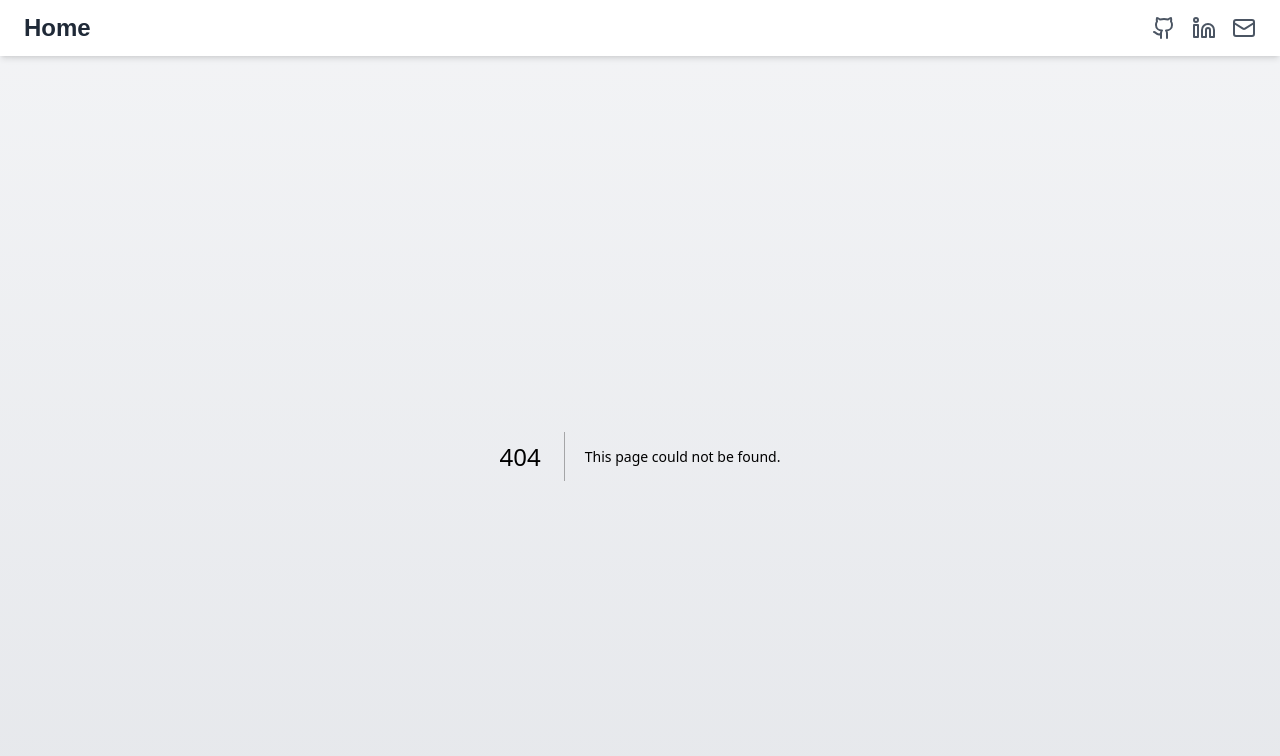
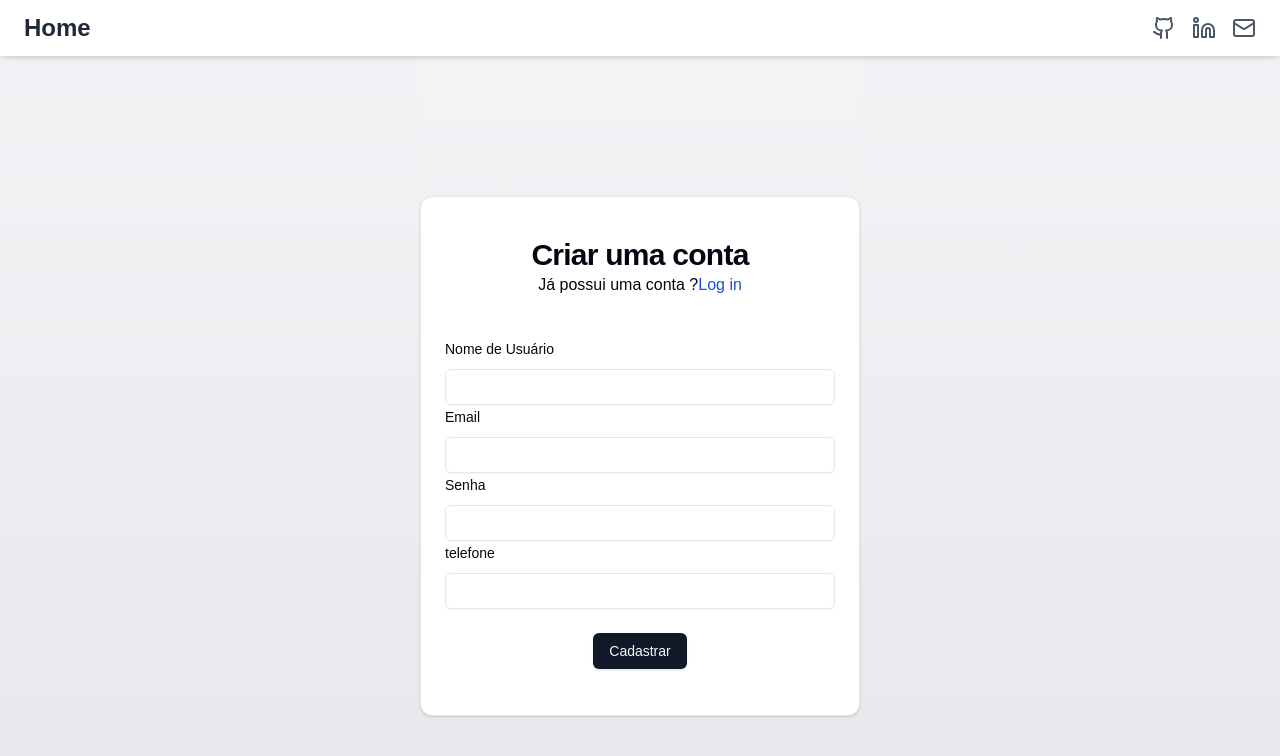
Before and after one commit to NosborCT/all_projects, a Next.js app: page /pages/cadastro in a window 1280 px wide. Before the commit this address had no page. Shown: the top 756 px of the page. Built offline with nearby package versions, Linux system fonts and the light colour scheme.

Commit message:
Feat: Realizado a criação da pagina de login e cadastro

```diff
--- /dev/null
+++ b/src/app/pages/cadastro/page.tsx
@@ -0,0 +1,115 @@
+"use client";
+
+import { z } from "zod";
+import { zodResolver } from "@hookform/resolvers/zod";
+import { useForm } from "react-hook-form";
+import { Button } from "@/components/ui/button";
+import {
+  Form,
+  FormControl,
+  FormField,
+  FormItem,
+  FormLabel,
+} from "@/components/ui/form";
+import { Input } from "@/components/ui/input";
+import { Card, CardContent, CardFooter, CardTitle } from "@/components/ui/card";
+
+const formSchema = z.object({
+  nome: z.string().min(1, "Nome é obrigatório"),
+  email: z.string().email("Email inválido").min(1, "Email é obrigatório"),
+  senha: z.string().min(6, "Senha deve ter no mínimo 6 caracteres"),
+  telefone: z.string().min(10, "Telefone deve ter pelo menos 10 caracteres"),
+});
+const CadastroPage = () => {
+  const form = useForm<z.infer<typeof formSchema>>({
+    resolver: zodResolver(formSchema),
+    defaultValues: {
+      nome: "",
+      email: "",
+      senha: "",
+      telefone: "",
+    },
+  });
+
+  function onSubmit(values: z.infer<typeof formSchema>) {
+    alert("Os valores dos campos estão sendo salvos em json por enquanto...")
+    console.log(values);
+    form.reset();
+  }
+
+  return (
+    <div className="  min-h-screen bg-gradient-to-b from-gray-100 to-gray-200 dark:from-gray-900 dark:to-gray-800 flex justify-center items-center  ">
+      <Form {...form}>
+        <form onSubmit={form.handleSubmit(onSubmit)} className="space-y-8">
+          <Card className=" hover:shadow-lg transition-shadow duration-300 mx-auto w-[27.5rem] h-[32.5rem]">
+            <CardTitle className=" font-bold text-3xl mt-10 flex items-center justify-center ">
+              Criar uma conta
+            </CardTitle>
+              <p className=" flex items-center justify-center mb-10"> Já possui uma conta ? <a className=" text-blue-700" href="/pages/login"> Log in</a> </p>
+            <CardContent >
+              <FormField
+                control={form.control}
+                name="nome"
+                render={({ field }) => (
+                  <FormItem>
+                    <FormLabel   >Nome de Usuário </FormLabel>
+                    <FormControl>
+                      <Input   {...field} />
+                    </FormControl>
+                  </FormItem>
+                )}
+              />
+
+
+              <FormField
+                control={form.control}
+                name="email"
+                render={({ field }) => (
+                  <FormItem>
+                    <FormLabel>Email </FormLabel>
+                    <FormControl>
+                      <Input type="email" {...field} />
+                    </FormControl>
+                  </FormItem>
+                )}
+              />
+
+              <FormField
+                control={form.control}
+                name="senha"
+                render={({ field }) => (
+                  <FormItem>
+                    <FormLabel>Senha </FormLabel>
+                    <FormControl>
+                      <Input type="password" {...field} />
+                    </FormControl>
+                  </FormItem>
+                )}
+              />
+
+              <FormField
+                control={form.control}
+                name="telefone"
+                render={({ field }) => (
+                  <FormItem>
+                    <FormLabel>telefone </FormLabel>
+                    <FormControl>
+                      <Input {...field} />
+                    </FormControl>
+                  </FormItem>
+                )}
+              />
+            </CardContent>
+            <CardFooter className=" flex items-center justify-center " >
+              <Button   type="submit">
+                Cadastrar
+              </Button>
+            </CardFooter>
+          </Card>
+        </form>
+      </Form>
+    </div>
+  );
+};
+
+export default CadastroPage;
--- /dev/null
+++ b/src/app/pages/login/page.tsx
@@ -0,0 +1,87 @@
+"use client";
+
+import { z } from "zod";
+import { zodResolver } from "@hookform/resolvers/zod";
+import { useForm } from "react-hook-form";
+import { Button } from "@/components/ui/button";
+import {
+  Form,
+  FormControl,
+  FormField,
+  FormItem,
+  FormLabel,
+} from "@/components/ui/form";
+import { Input } from "@/components/ui/input";
+import { Card, CardContent, CardFooter, CardTitle } from "@/components/ui/card";
+
+const formSchema = z.object({
+  email: z.string().email("Email inválido").min(1, "Email é obrigatório"),
+  senha: z.string().min(6, "Senha deve ter no mínimo 6 caracteres")
+
+});
+const LoginPage = () => {
+  const form = useForm<z.infer<typeof formSchema>>({
+    resolver: zodResolver(formSchema),
+    defaultValues: {
+      email: "",
+      senha: "",
+    },
+  });
+
+  function onSubmit(values: z.infer<typeof formSchema>) {
+    alert("Os valores dos campos estão sendo salvos em json por enquanto...")
+    console.log(values);
+    form.reset();
+  }
+
+  return (
+    <div className="  min-h-screen bg-gradient-to-b from-gray-100 to-gray-200 dark:from-gray-900 dark:to-gray-800 flex justify-center items-center  ">
+      <Form {...form}>
+        <form onSubmit={form.handleSubmit(onSubmit)} className="space-y-8">
+          <Card className=" hover:shadow-lg transition-shadow duration-300 mx-auto w-[27.5rem] ">
+            <CardTitle className=" font-bold text-3xl mt-10 flex items-center justify-center ">
+              Acesse sua conta
+            </CardTitle>
+              <p className=" flex items-center justify-center mb-10"> Não possui uma conta ? <a className=" text-blue-700 underline" href="/pages/cadastro"> Registre-se </a> </p>
+            <CardContent >
+              <FormField
+                control={form.control}
+                name="email"
+                render={({ field }) => (
+                  <FormItem>
+                    <FormLabel>Email </FormLabel>
+                    <FormControl>
+                      <Input type="email" {...field} />
+                    </FormControl>
+                  </FormItem>
+                )}
+              />
+
+              <FormField
+                control={form.control}
+                name="senha"
+                render={({ field }) => (
+                  <FormItem>
+                    <FormLabel>Senha </FormLabel>
+                    <FormControl>
+                      <Input type="password" {...field} />
+                    </FormControl>
+                  </FormItem>
+                )}
+              />
+
+
+            </CardContent>
+            <CardFooter className=" flex items-center justify-center " >
+              <Button   type="submit">
+                Logar
+              </Button>
+            </CardFooter>
+          </Card>
+        </form>
+      </Form>
+    </div>
+  );
+};
+
+export default LoginPage;
```
